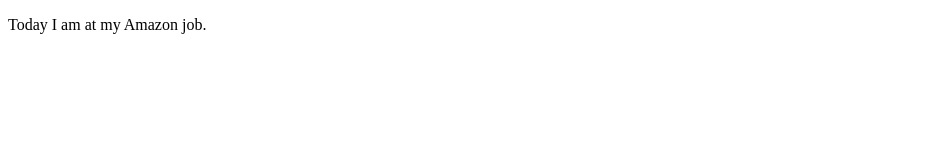
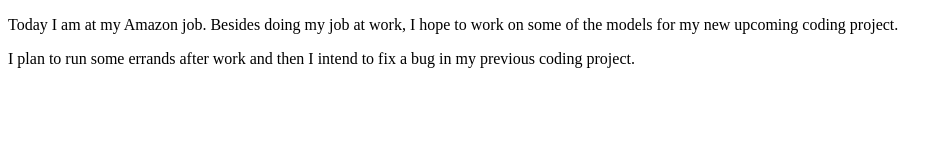
Before and after one commit to jtabb1/2021-09-25-Daily-Coding-Journal, a plain HTML site: page index.html in a window 1280 px wide. Shown: the whole page, without its empty margins (0-948 px from the left). Drawn offline with Linux system fonts and the light colour scheme.

Commit message:
Talk about what I’m doing today now, and when I plan to do later on today.

```diff
--- a/index.html
+++ b/index.html
@@ -8,9 +8,16 @@
   </head>
   <body>
 
-    <p> Today I am at my Amazon job. </p>
+    <p> Today I am at my Amazon job.
+    Besides doing my job at work,
+    I hope to work on some of
+    the models for my new
+    upcoming coding project.</p>
 
-    <p> </p>
+    <p> I plan to run some
+    errands after work and then
+    I intend to fix a bug in my
+    previous coding project.</p>
 
     <script src="script.js"></script>
   </body>
```
